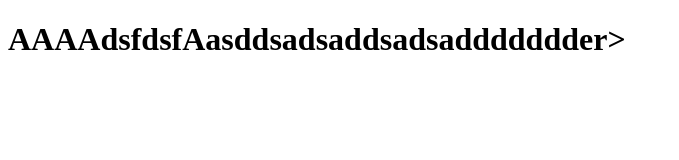
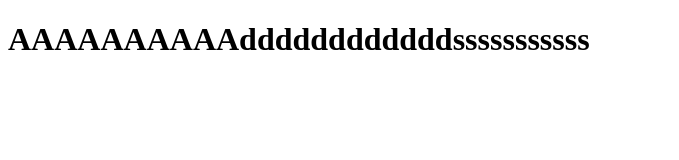
Before and after one commit to cynchro/testpipeline, a plain HTML site: page index.html in a window 1280 px wide. Shown: the whole page, without its empty margins (0-679 px from the left). Drawn offline with Linux system fonts and the light colour scheme.

Commit message:
aasdasdsd

```diff
--- a/index.html
+++ b/index.html
@@ -16,6 +16,7 @@
         <!--[if lt IE 7]>
             <p class="browsehappy">You are using an <strong>outdated</strong> browser. Please <a href="#">upgrade your browser</a> to improve your experience.</p>
         <![endif]-->
-        <h1>AAAAdsfdsfAasddsadsaddsadsaddddddder></script>
+        <h1>AAAAAAAAAAddddddddddddsssssssssss</h1>
+        <script src="" async defer></script>
     </body>
 </html>
```
